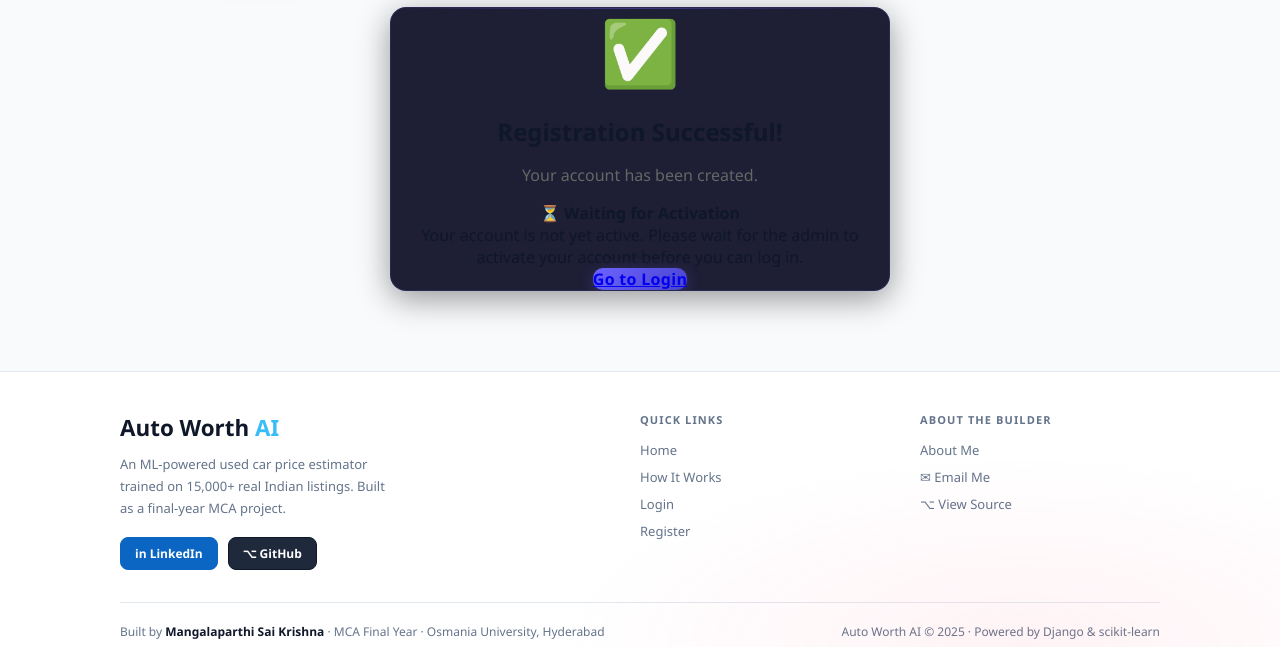
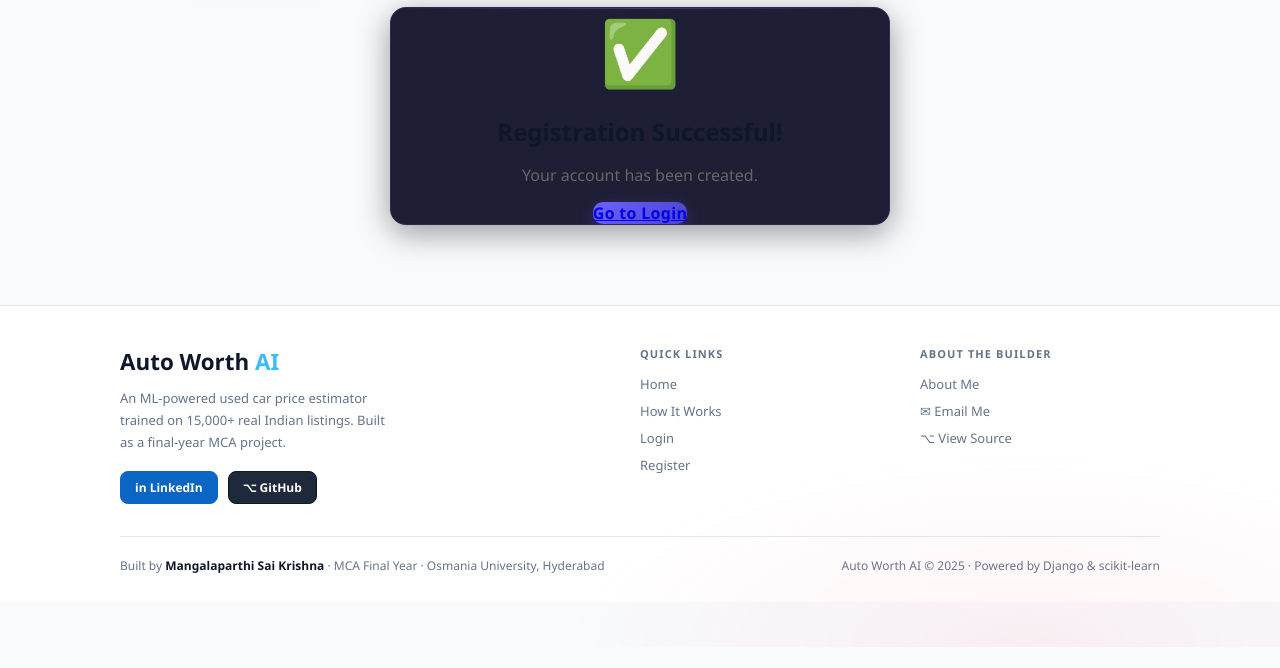
Before and after one commit to SaikrishnaMangalaprthi/Used_Car_Price_Prediction_Using_ML, a Django app: template templates/RegistrationSuccess.html in a window 1280 px wide. Shown: the part 153-821 px from the top of the page. After the commit the page ends 799 px from the top, so only its background shows below. Run offline with Django 4.2, Linux system fonts and the light colour scheme; the template is opened without the code that fills it, so the values that code supplies are empty; parts of the project's set-up code (start-up, migrations or seed data) failed here and were passed over.

Commit message:
user login ui changes

```diff
--- a/templates/RegistrationSuccess.html
+++ b/templates/RegistrationSuccess.html
@@ -6,11 +6,6 @@
     <div style="font-size:64px;margin-bottom:20px;">✅</div>
     <h2>Registration Successful!</h2>
     <p style="color:#666;margin:16px 0;">Your account has been created.</p>
-    <div class="warning-box">
-      <strong>⏳ Waiting for Activation</strong><br>
-      Your account is not yet active. Please wait for the admin to activate
-      your account before you can log in.
-    </div>
     <a href='/UserLogin/' class='btn btn-primary' style='margin-top:20px;'>Go to Login</a>
   </div>
 </div>
```
Also changed, not shown: 7 other files.
